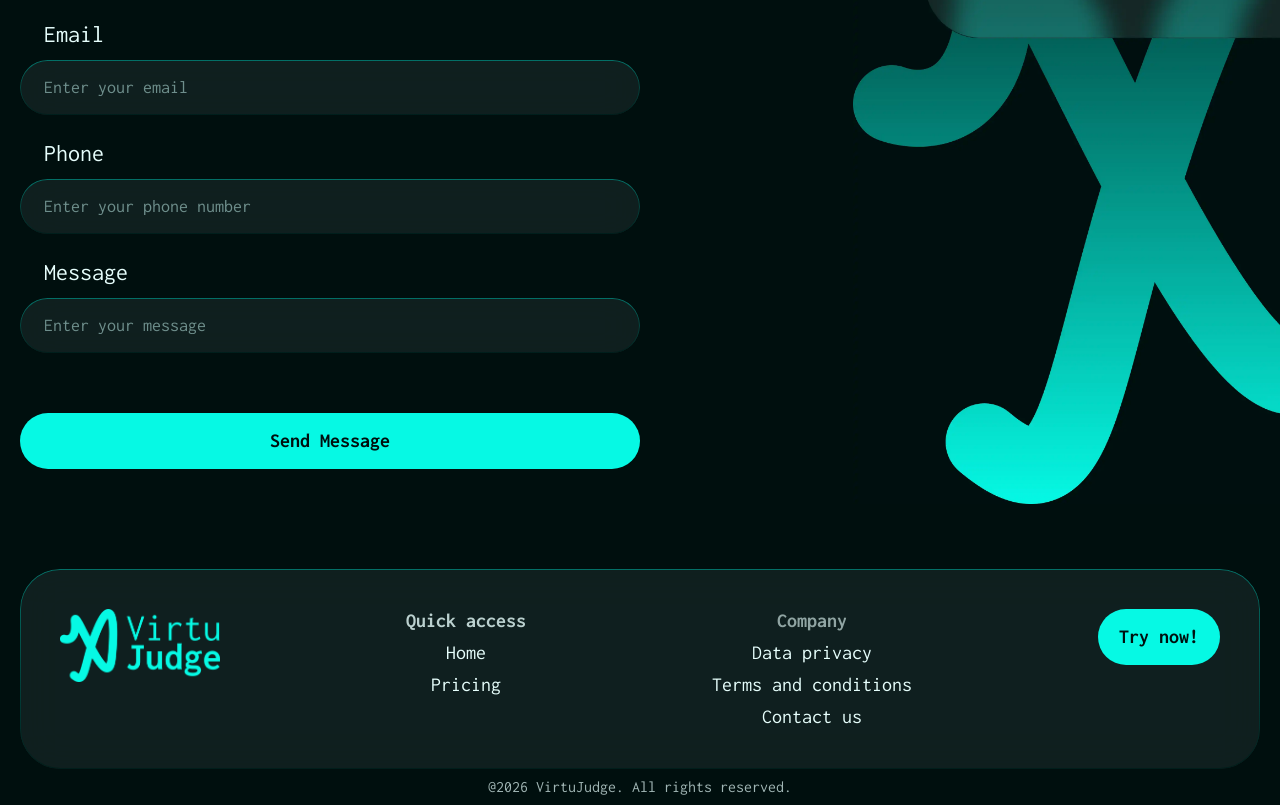
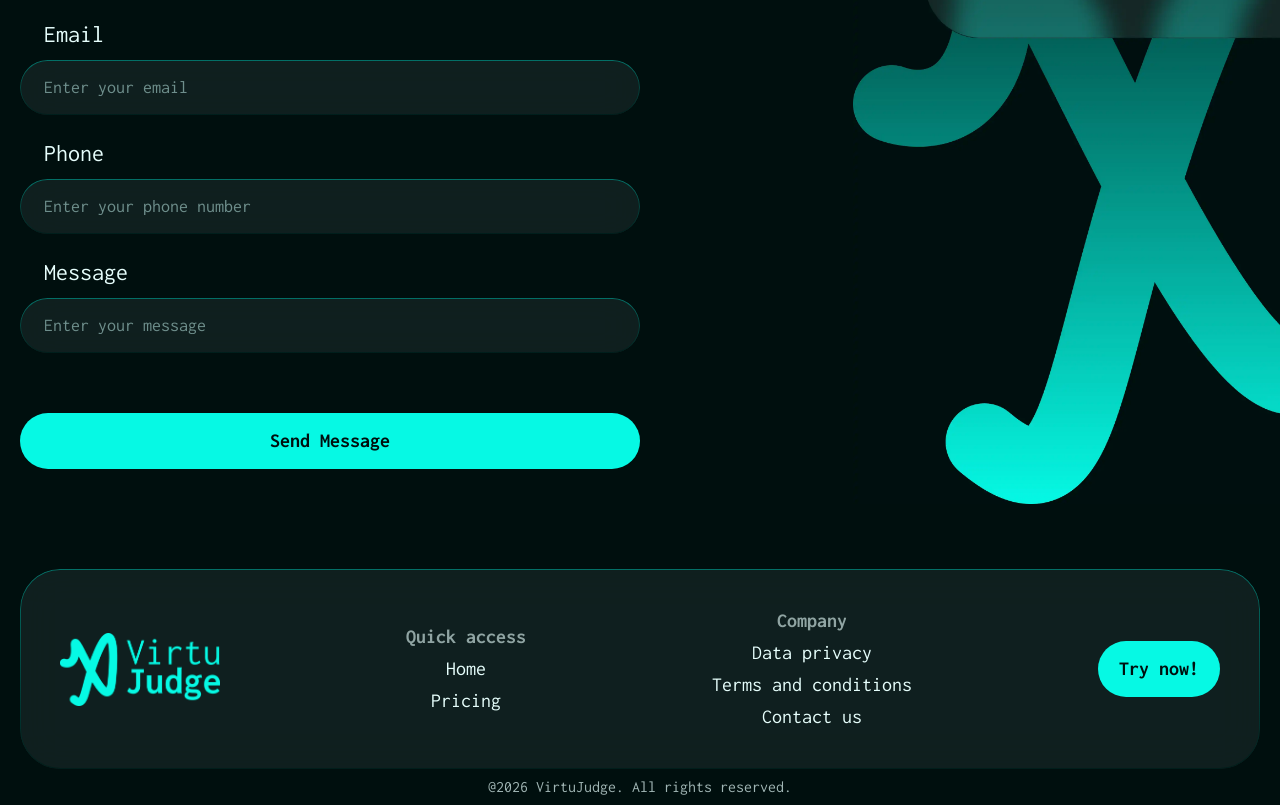
Before and after one commit to VirtuJudge/Frontend, a Next.js app: page /home in a window 1280 px wide. Shown: the part 2453-3258 px from the top of the page. Built offline with nearby package versions, Linux system fonts and the light colour scheme; no server answers.

Commit message:
center items in the footer

```diff
--- a/components/footer.tsx
+++ b/components/footer.tsx
@@ -2,8 +2,12 @@ import { Wrapper, Text, Button } from "@/components";
 import Image from "next/image";
 
 export function Footer() {
-	return <footer className="px-5 mt-20">
-		<Wrapper as="div" className="m-auto w-full max-w-7xl p-10 flex flex-col lg:flex-row justify-between items-start gap-10">
+  return (
+    <footer className="px-5 mt-20">
+      <Wrapper
+        as="div"
+        className="m-auto w-full max-w-7xl p-10 flex flex-col lg:flex-row justify-between items-center gap-10"
+      >
         <Image
           src="/logos/logo-primary.webp"
           alt="VirtuJudge Logo"
@@ -13,17 +17,35 @@ export function Footer() {
           className="w-40 h-auto"
         />
         <div className="flex flex-col gap-2">
-				<Text as="b" size="body" className="opacity-80">Quick access</Text>
-				<Text as="a" size="body" href="/home">Home</Text>
-				<Text as="a" size="body" href="/pricing">Pricing</Text>
+          <Text as="b" size="body" className="opacity-60">
+            Quick access
+          </Text>
+          <Text as="a" size="body" href="/home">
+            Home
+          </Text>
+          <Text as="a" size="body" href="/pricing">
+            Pricing
+          </Text>
         </div>
         <div className="flex flex-col gap-2">
-				<Text as="b" size="body" className="opacity-60">Company</Text>
-				<Text as="a" size="body" href="/company/data-privacy">Data privacy</Text>
-				<Text as="a" size="body" href="/company/terms">Terms and conditions</Text>
-				<Text as="a" size="body" href="/company/contact-us">Contact us</Text>
+          <Text as="b" size="body" className="opacity-60">
+            Company
+          </Text>
+          <Text as="a" size="body" href="/company/data-privacy">
+            Data privacy
+          </Text>
+          <Text as="a" size="body" href="/company/terms">
+            Terms and conditions
+          </Text>
+          <Text as="a" size="body" href="/company/contact-us">
+            Contact us
+          </Text>
         </div>
-			<Button variant="primary" href="/" className="w-full lg:w-auto">
+        <Button
+          variant="primary"
+          href="/"
+          className="w-full lg:w-auto max-w-xs"
+        >
           Try now!
         </Button>
       </Wrapper>
@@ -31,4 +53,5 @@ export function Footer() {
         @{new Date().getFullYear()} VirtuJudge. All rights reserved.
       </Text>
     </footer>
+  );
 }
```
Lines whose indentation alone changed are shown as unchanged.
